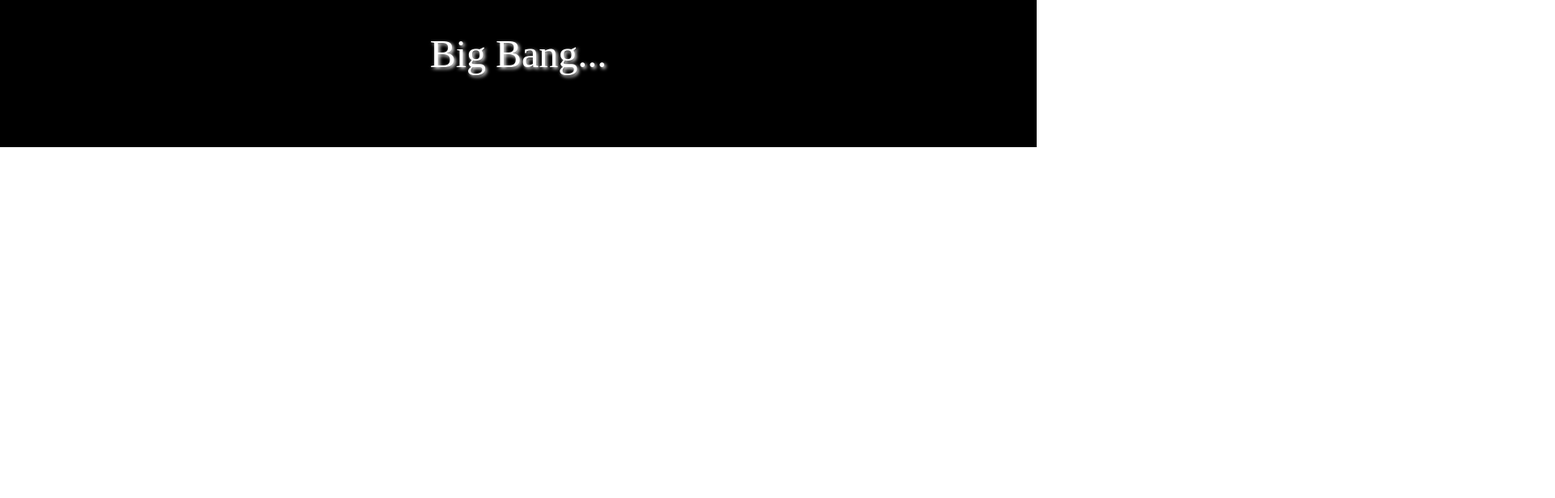
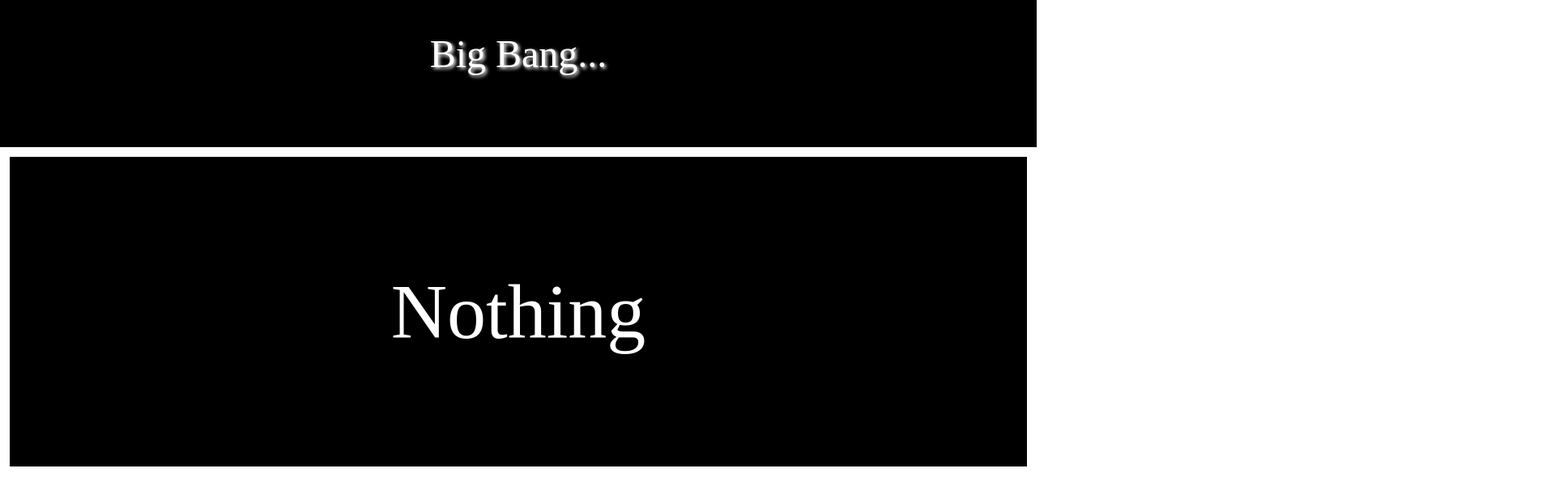
Before and after one commit to evolentDelight/Nothing, a Gatsby app: page / in a window 1280 px wide. Shown: the part 292-908 px from the top of the page at 81% size, 1920 px wide, since content can reach past the window. Before the commit the page ends 800 px from the top, so only its background shows below. Built offline with nearby package versions, Linux system fonts and the light colour scheme.

Commit message:
Add code to test other code

```diff
--- a/src/pages/index.css
+++ b/src/pages/index.css
@@ -3,3 +3,7 @@ body {
   margin: 0;
   padding: 0;
 }
+
+#pad{
+  padding: 100000px;
+}
--- a/src/pages/index.js
+++ b/src/pages/index.js
@@ -2,7 +2,8 @@ import React from "react"
 import "./index.css"
 import Nav from "../components/nav.js"
 import Introduction from "../components/introduction.js"
+import MainContent from "../components/MainContent.js"
 
 export default function App() {
-  return [<Nav />, <Introduction />]
+  return [<Nav />, <Introduction />, <MainContent />, <p id="pad"></p>]
 }
```
